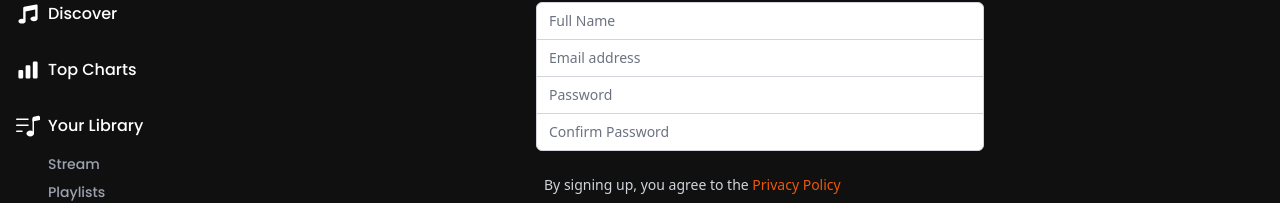
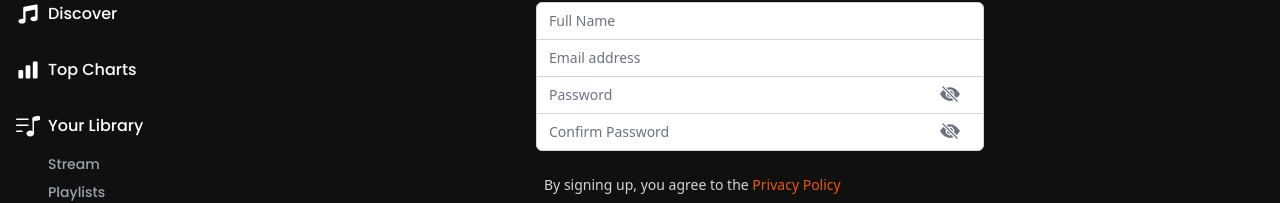
Before and after one commit to cevevtco/Loco-Fi, a React (Vite) app: page /Signup in a window 1280 px wide. Shown: the part 258-461 px from the top of the page. Built offline with nearby package versions, Linux system fonts and the light colour scheme.

Commit message:
2/28-show_hide_eyes

```diff
--- a/src/pages/Login.jsx
+++ b/src/pages/Login.jsx
@@ -1,7 +1,17 @@
 import React from "react";
 import { NavLink } from "react-router-dom";
+import { BsFillEyeFill, BsFillEyeSlashFill } from "react-icons/bs";
 
 const Login = () => {
+  const [password, setPasswordValue] = React.useState("password");
+
+  const toggle = () => {
+    if (password === "password") {
+      setPasswordValue("text");
+      return;
+    }
+    setPasswordValue("password");
+  };
   return (
     <div>
       <div className=" flex min-h-full items-center justify-center py-12 px-4 sm:px-6 lg:px-8 animate-slideup">
@@ -37,19 +47,30 @@ const Login = () => {
                   placeholder="Email address"
                 />
               </div>
-              <div>
+              <div className="relative">
                 <label htmlFor="password" className="sr-only">
                   Password
                 </label>
                 <input
                   id="password"
                   name="password"
-                  type="password"
+                  type={password}
                   autoComplete="current-password"
                   required
                   className="relative block w-full appearance-none rounded-none rounded-b-md border border-gray-300 px-3 py-2 text-gray-900 placeholder-gray-500 focus:z-10 focus:border-orange-500 focus:outline-none focus:ring-orange-500 sm:text-sm"
                   placeholder="Password"
                 />
+                {password === "password" ? (
+                  <BsFillEyeSlashFill
+                    className="absolute z-10 text-gray-500  w-7 h-7 cursor-pointer  right-6 top-2 sm:top-1   pl-2"
+                    onClick={toggle}
+                  />
+                ) : (
+                  <BsFillEyeFill
+                    className="absolute z-10 text-gray-500  w-7 h-7 cursor-pointer  right-6 top-2 sm:top-1   pl-2"
+                    onClick={toggle}
+                  />
+                )}
               </div>
             </div>
 
--- a/src/pages/Signup.jsx
+++ b/src/pages/Signup.jsx
@@ -1,7 +1,26 @@
 import React from "react";
 import { NavLink } from "react-router-dom";
+import { BsFillEyeFill, BsFillEyeSlashFill } from "react-icons/bs";
 
 const Signup = () => {
+  const [password, setPasswordValue] = React.useState("password");
+  const [password_2, setPasswordValue_2] = React.useState("password");
+
+  const toggle = () => {
+    if (password === "password") {
+      setPasswordValue("text");
+      return;
+    }
+    setPasswordValue("password");
+  };
+
+  const toggle_2 = () => {
+    if (password_2 === "password") {
+      setPasswordValue_2("text");
+      return;
+    }
+    setPasswordValue_2("password");
+  };
   return (
     <div>
       <div className=" flex min-h-full items-center justify-center py-12 px-4 sm:px-6 lg:px-8 animate-slideup">
@@ -51,33 +70,56 @@ const Signup = () => {
                   placeholder="Email address"
                 />
               </div>
-              <div>
+              <div className="relative">
                 <label htmlFor="password" className="sr-only">
                   Password
                 </label>
                 <input
                   id="password"
                   name="password"
-                  type="password"
+                  type={password}
                   autoComplete="current-password"
                   required
                   className="relative block w-full appearance-none rounded-none  border border-gray-300 px-3 py-2 text-gray-900 placeholder-gray-500 focus:z-10 focus:border-orange-500 focus:outline-none focus:ring-orange-500 sm:text-sm"
                   placeholder="Password"
                 />
+                {password === "password" ? (
+                  <BsFillEyeSlashFill
+                    className="absolute z-10 text-gray-500  w-7 h-7 cursor-pointer  right-6 top-2 sm:top-1   pl-2"
+                    onClick={toggle}
+                  />
+                ) : (
+                  <BsFillEyeFill
+                    className="absolute z-10 text-gray-500  w-7 h-7 cursor-pointer  right-6 top-2 sm:top-1   pl-2"
+                    onClick={toggle}
+                  />
+                )}
               </div>
-              <div>
+
+              <div className="relative">
                 <label htmlFor="password" className="sr-only">
                   Confirm Password
                 </label>
                 <input
                   id="password"
                   name="password"
-                  type="password"
+                  type={password_2}
                   autoComplete="current-password"
                   required
                   className="relative block w-full appearance-none rounded-none rounded-b-md border border-gray-300 px-3 py-2 text-gray-900 placeholder-gray-500 focus:z-10 focus:border-orange-500 focus:outline-none focus:ring-orange-500 sm:text-sm"
                   placeholder="Confirm Password"
                 />
+                {password_2 === "password" ? (
+                  <BsFillEyeSlashFill
+                    className="absolute z-10 text-gray-500  w-7 h-7 cursor-pointer  right-6 top-2 sm:top-1   pl-2"
+                    onClick={toggle_2}
+                  />
+                ) : (
+                  <BsFillEyeFill
+                    className="absolute z-10 text-gray-500  w-7 h-7 cursor-pointer  right-6 top-2 sm:top-1   pl-2"
+                    onClick={toggle_2}
+                  />
+                )}
               </div>
             </div>
 
```
